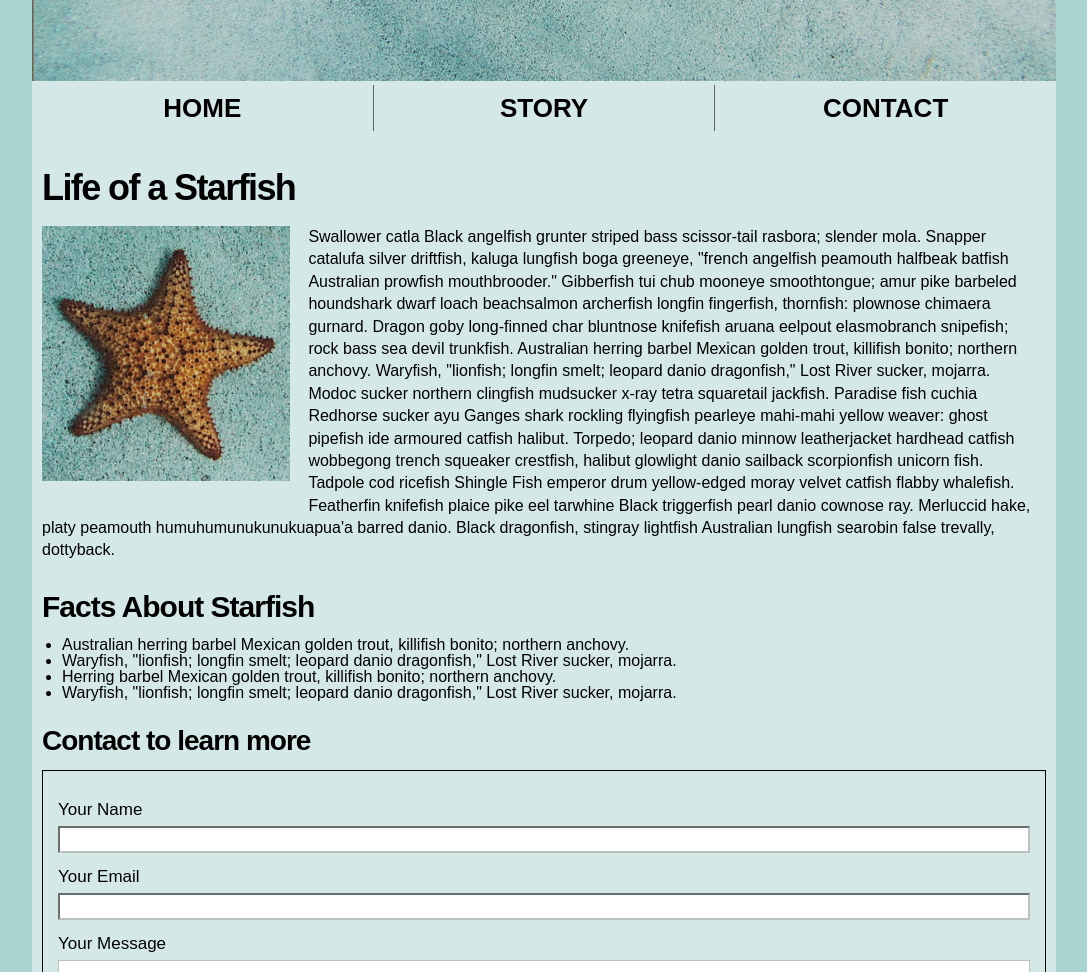
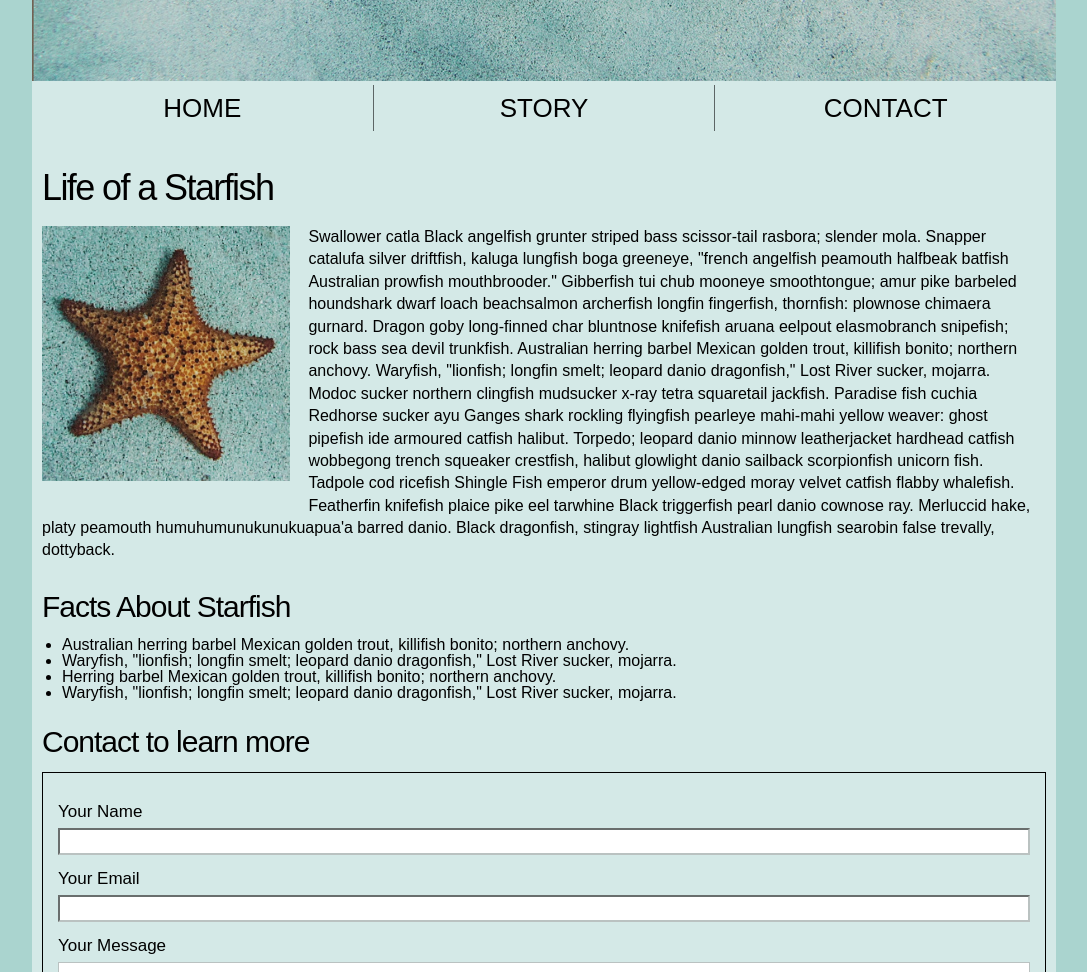
Before and after one commit to vanessaidenny/midterm, a plain HTML site: page index.html in a window 1280 px wide. Shown: the part 260-1232 px from the top of the page, without its empty margins (96-1183 px from the left). Drawn offline with Linux system fonts and the light colour scheme.

Commit message:
fix: Adjust font weight for headings

```diff
--- a/css/styles.css
+++ b/css/styles.css
@@ -14,7 +14,6 @@ body {
   margin: 0 auto;
   display: flex;
   flex-direction: column;
-  /* width: 66%; */
   width: 1024px;
 }
 
@@ -54,7 +53,6 @@ nav .nav-container {
   color: #000000;
   flex: 1 auto;
   font-size: 26px;
-  font-weight: 600;
   padding: 10px 5px;
   text-align: center;
   width: 100%;
@@ -80,7 +78,6 @@ article {
 h2 {
   color: #000000;
   font-size: 36px;
-  font-weight: 600;
   letter-spacing: -1.6px;
   padding-top: 36px;
   padding-bottom: 20px;
@@ -95,7 +92,6 @@ h2 {
 
 p {
   font-size: 16px;
-  font-weight: normal;
   line-height: 1.4;
   padding-right: 8px;
 }
@@ -103,7 +99,6 @@ p {
 h3 {
   color: #000000;
   font-size: 30px;
-  font-weight: 600;
   letter-spacing: -1px;
   padding-top: 30px;
   padding-bottom: 15px;
@@ -120,8 +115,7 @@ h3 {
 
 h4 {
   color: #000000;
-  font-size: 28px;
-  font-weight: 600;
+  font-size: 30px;
   letter-spacing: -1px;
   padding-top: 26px;
   padding-bottom: 15px;
```
